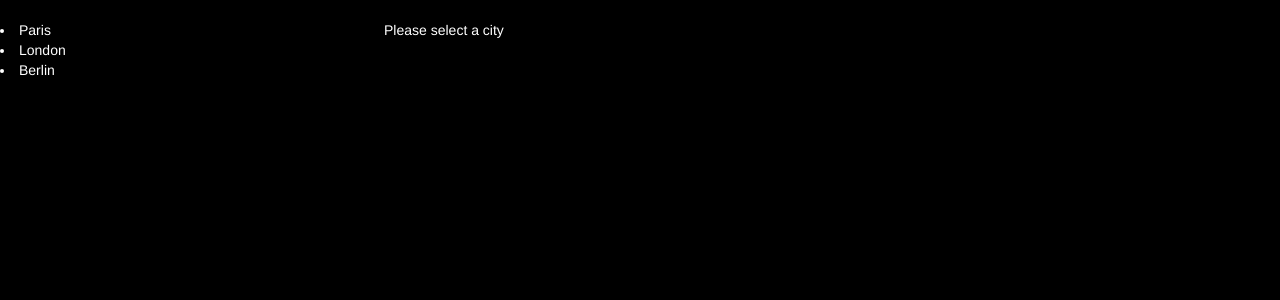
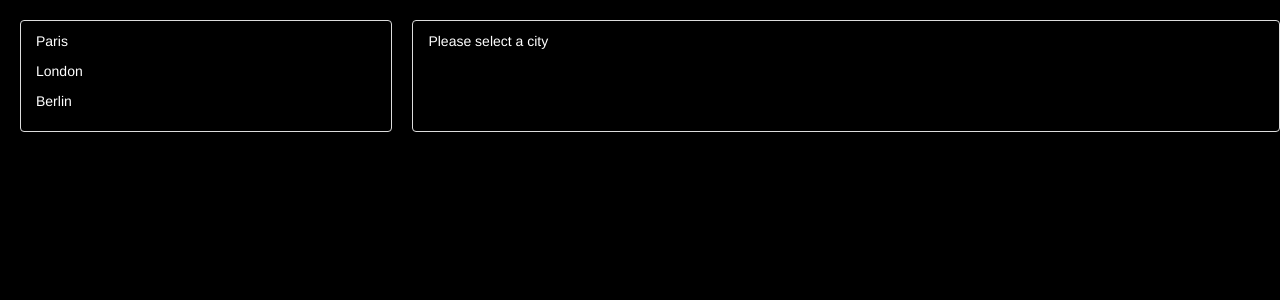
Before and after one commit to Eric-Ferole/wagon-cities, a React app: page / in a window 1280 px wide. Shown: the top 300 px of the page. Built offline with nearby package versions, Linux system fonts and the light colour scheme.

Commit message:
Finning props setup

```diff
--- a/assets/stylesheets/application.scss
+++ b/assets/stylesheets/application.scss
@@ -9,6 +9,15 @@ body {
   display: flex;
   .cities {
     width: 30%;
+    margin-left: 20px;
+    margin-bottom: 20px;
+    padding: 10px 15px;
+    border: 1px solid #ddd;
+    border-radius: 4px;
+    ul {
+      list-style-type: none;
+      padding: 0;
+    }
   }
   .active-city {
     width: 70%;
@@ -21,6 +30,9 @@ body {
       margin-top: 0;
     }
   }
+  img {
+    width: 100%;
+  }
 }
 
 .list-group-item {
--- a/src/components/app.jsx
+++ b/src/components/app.jsx
@@ -14,7 +14,7 @@ const cities = [
 class App extends Component {
   state = {
     selectedCity: false,
-    selectedCityId: 'London'
+    selectedCityId: null
   }
 
   selectCity = (id) => {
--- a/src/containers/city.jsx
+++ b/src/containers/city.jsx
@@ -9,10 +9,12 @@ class City extends Component {
     }
   }
 
+  render() {
 
-  render() {
     return (
-      <li onClick={this.handleClick}>{this.props.name}</li>
+      <ul><li onClick={this.handleClick}>{this.props.name}</li></ul>
+
+
     );
   }
 }
--- a/src/containers/selected_city.jsx
+++ b/src/containers/selected_city.jsx
@@ -5,14 +5,19 @@ class SelectedCity extends Component {
 
   render() {
     if (!this.props.selectedCity) {
-      return (<p>Please select a city</p>);
+      return (
+        <div className="active-city">
+          <p>Please select a city</p>
+        </div>);
     }
     const city = this.props.cities.filter(element => element.slug === this.props.id); // Return a list of arrays
+    const url = "https://kitt.lewagon.com/placeholder/cities/";
 
     return (
-      <div>
+      <div className="active-city">
         <h2>{city[0].name}</h2>
         <p>{city[0].address}</p>
+        <img src={url + this.props.id} alt=""/>
       </div>
     );
   }
```
